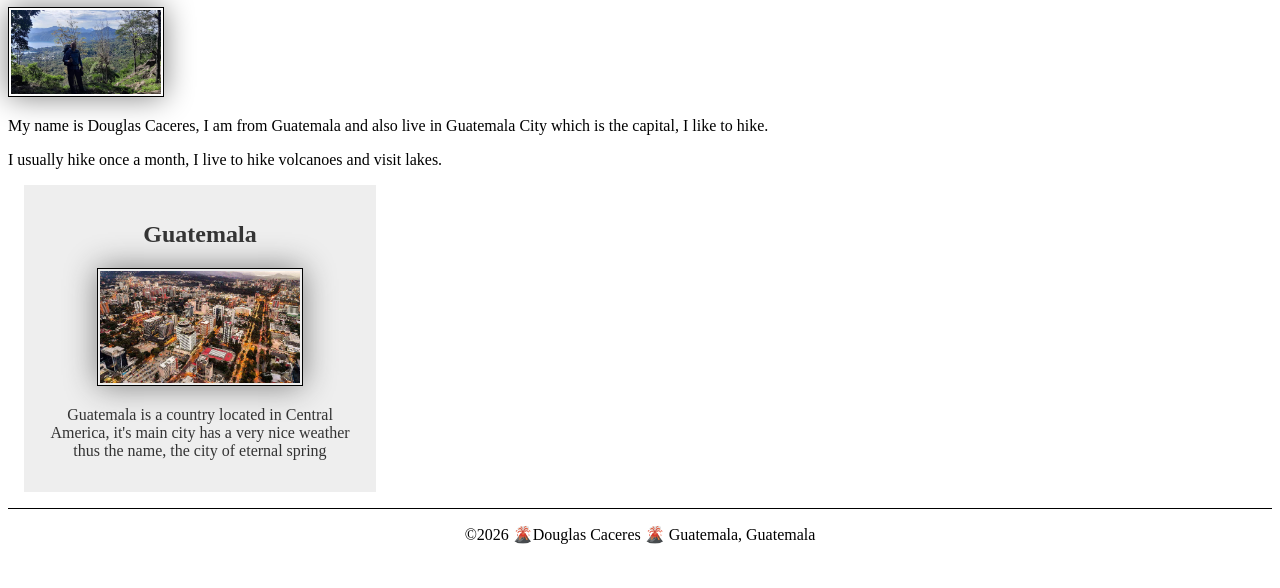
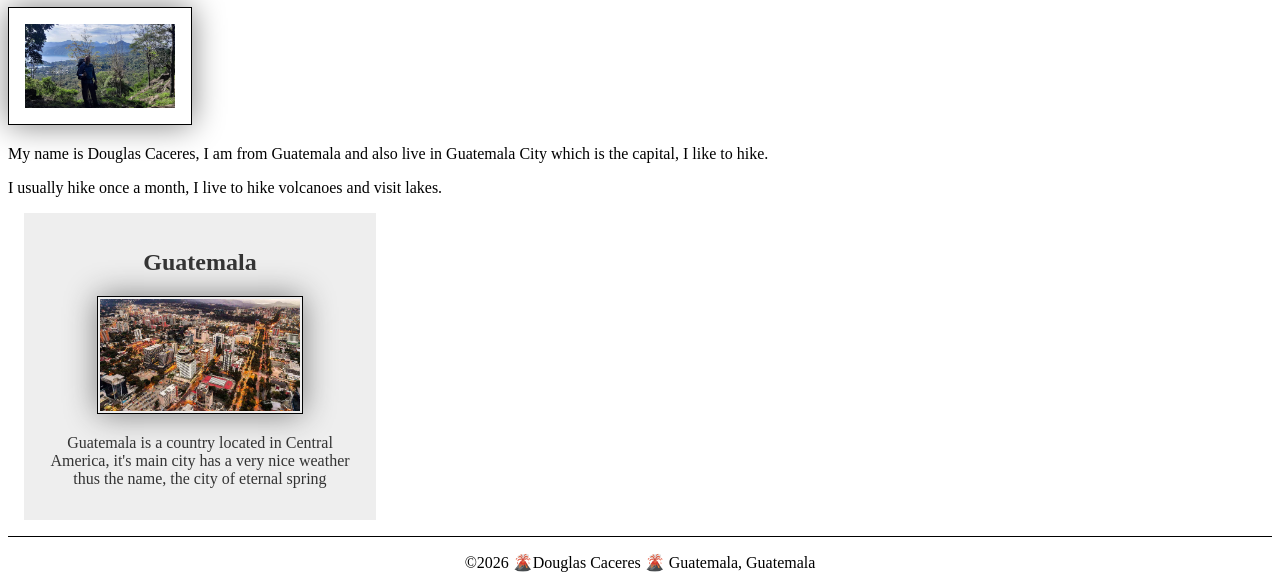
Before and after one commit to dcaceres2001/wdd130, a plain HTML site: page index.html in a window 1280 px wide. Shown: the part 217-805 px from the top of the page. Drawn offline with Linux system fonts and the light colour scheme.

Commit message:
week 2 submit 2

```diff
--- a/index.html
+++ b/index.html
@@ -28,7 +28,7 @@
     </main>
     <aside>
         <h2>Guatemala</h2>
-        <img src="images/guatemala-ciudad.jpg" alt="guatemala city areal view">
+        <img src="images/guatemala-ciudad-air-image.jpg" alt="guatemala city areal view">
         <p>Guatemala is a country located in Central America, it's main city has a very nice weather
             thus the name, the city of eternal spring</p>
     </aside>
--- a/styles/styles.css
+++ b/styles/styles.css
@@ -16,7 +16,9 @@ main {
 main img {
     width: 150px;
     height: auto;
-
+    border: 1px solid #000;
+    padding: 1rem;
+    box-shadow: #eee;
 }
 
 aside {
```
Also changed, not shown: images/guatemala-ciudad-air-image.jpg (renamed from images/guatemala-ciudad.jpg).
